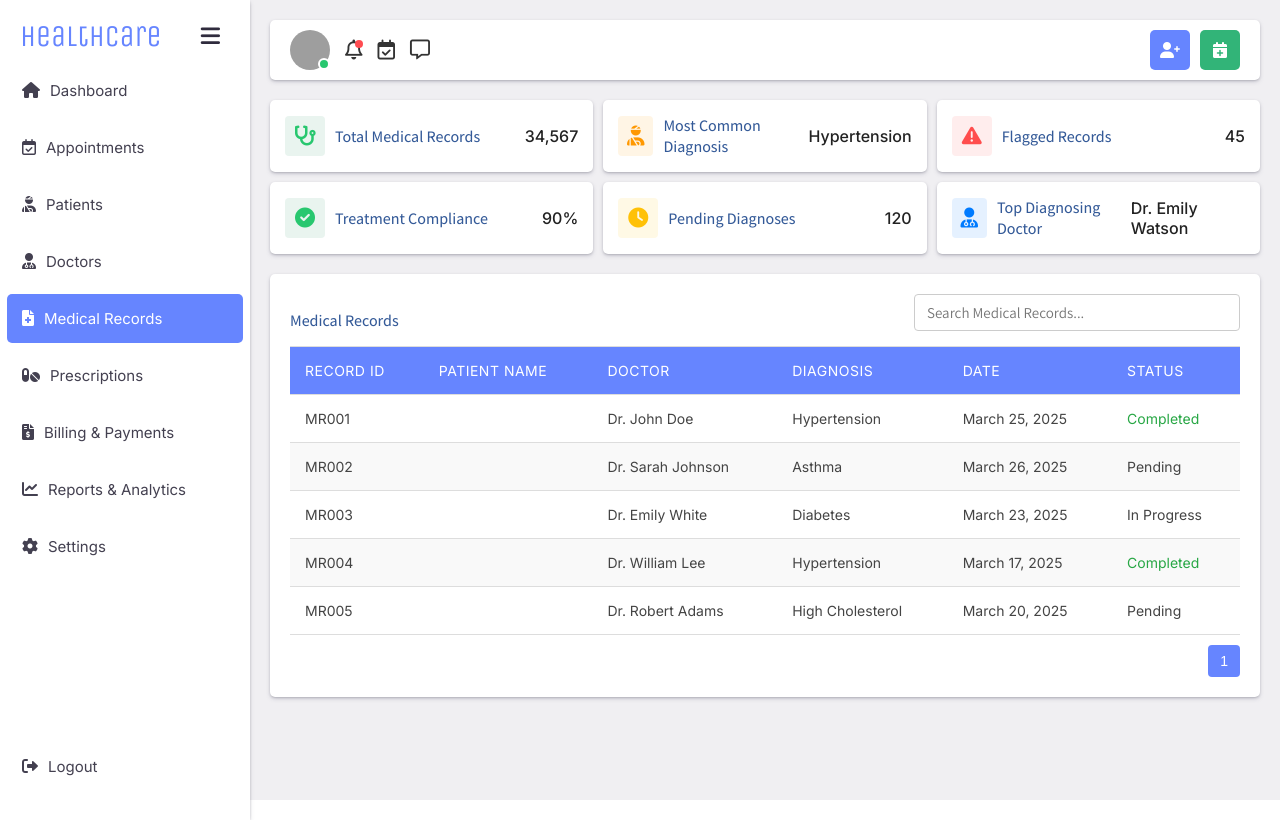
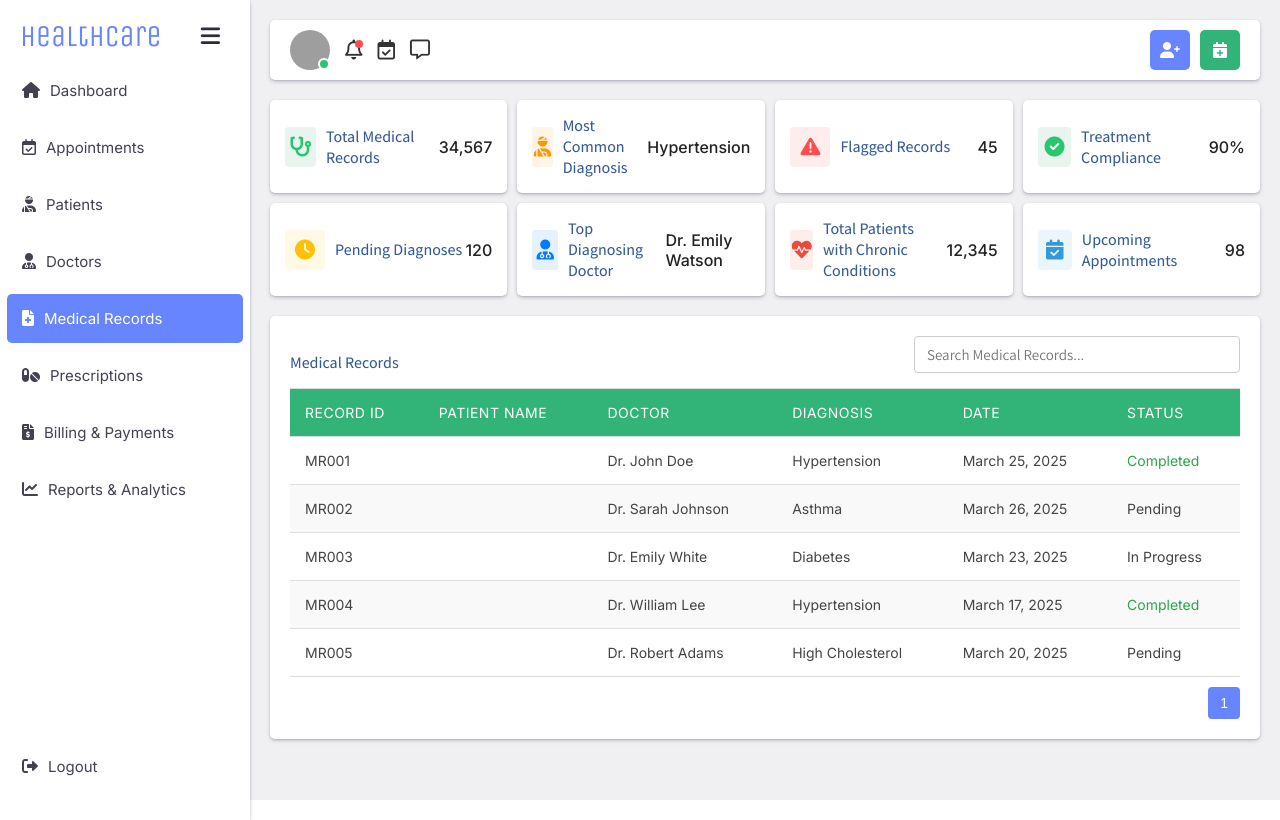
Before and after one commit to joseph-johnson27001/healthcare-dashboard, a Vue app: page /medical-records in a window 1280 px wide. Built offline with nearby package versions, Linux system fonts and the light colour scheme; grey boxes are pictures that could not be loaded.

Commit message:
Medical records update

```diff
--- a/src/components/Navigation/SideBar.vue
+++ b/src/components/Navigation/SideBar.vue
@@ -79,12 +79,6 @@ export default {
           label: "Reports & Analytics",
           icon: "fas fa-chart-line",
           route: "/reports",
-        },
-        {
-          name: "settings",
-          label: "Settings",
-          icon: "fas fa-cog",
-          route: "/settings",
         },
         {
           name: "logout",
--- a/src/components/Tables/MedicalRecordsTable.vue
+++ b/src/components/Tables/MedicalRecordsTable.vue
@@ -166,7 +166,7 @@ td {
 }
 
 th {
-  background: #6685ff;
+  background: rgba(50, 180, 120);
   color: white;
   font-weight: 400;
   text-transform: uppercase;
--- a/src/router/index.js
+++ b/src/router/index.js
@@ -9,7 +9,6 @@ import MedicalRecords from "@/views/MedicalRecordsPage.vue";
 import Prescriptions from "@/views/PrescriptionsPage.vue";
 import Billing from "@/views/BillingPage.vue";
 import Reports from "@/views/ReportsPage.vue";
-import Settings from "@/views/SettingsPage.vue";
 
 // Specific links
 
@@ -28,7 +27,6 @@ const routes = [
   { path: "/prescriptions", component: Prescriptions },
   { path: "/billing", component: Billing },
   { path: "/reports", component: Reports },
-  { path: "/settings", component: Settings },
 
   { path: "/doctor/:id", component: Doctor },
   { path: "/patient/:id", component: Patient },
--- a/src/views/MedicalRecordsPage.vue
+++ b/src/views/MedicalRecordsPage.vue
@@ -36,7 +36,6 @@ export default {
   },
   data() {
     return {
-      // KPI Data
       kpis: [
         {
           icon: "fas fa-stethoscope",
@@ -78,9 +77,21 @@ export default {
           iconColor: "#007bff",
           iconContainerColor: "rgba(0, 123, 255, 0.1)",
         },
+        {
+          icon: "fas fa-heartbeat",
+          name: "Total Patients with Chronic Conditions",
+          value: "12,345",
+          iconColor: "#e74c3c",
+          iconContainerColor: "rgba(231, 76, 60, 0.1)",
+        },
+        {
+          icon: "fas fa-calendar-check",
+          name: "Upcoming Appointments",
+          value: "98",
+          iconColor: "#3498db",
+          iconContainerColor: "rgba(52, 152, 219, 0.1)",
+        },
       ],
-
-      // Medical Records Data
       medicalRecords: [
         {
           id: "MR001",
@@ -131,7 +142,7 @@ export default {
 <style scoped>
 .kpi-section {
   display: grid;
-  grid-template-columns: repeat(3, 1fr);
+  grid-template-columns: repeat(4, 1fr);
   gap: 10px;
   margin-top: 20px;
 }
--- a/src/views/SettingsPage.vue
+++ /dev/null
@@ -1,3 +0,0 @@
-<template>
-  <div>Test</div>
-</template>
```
